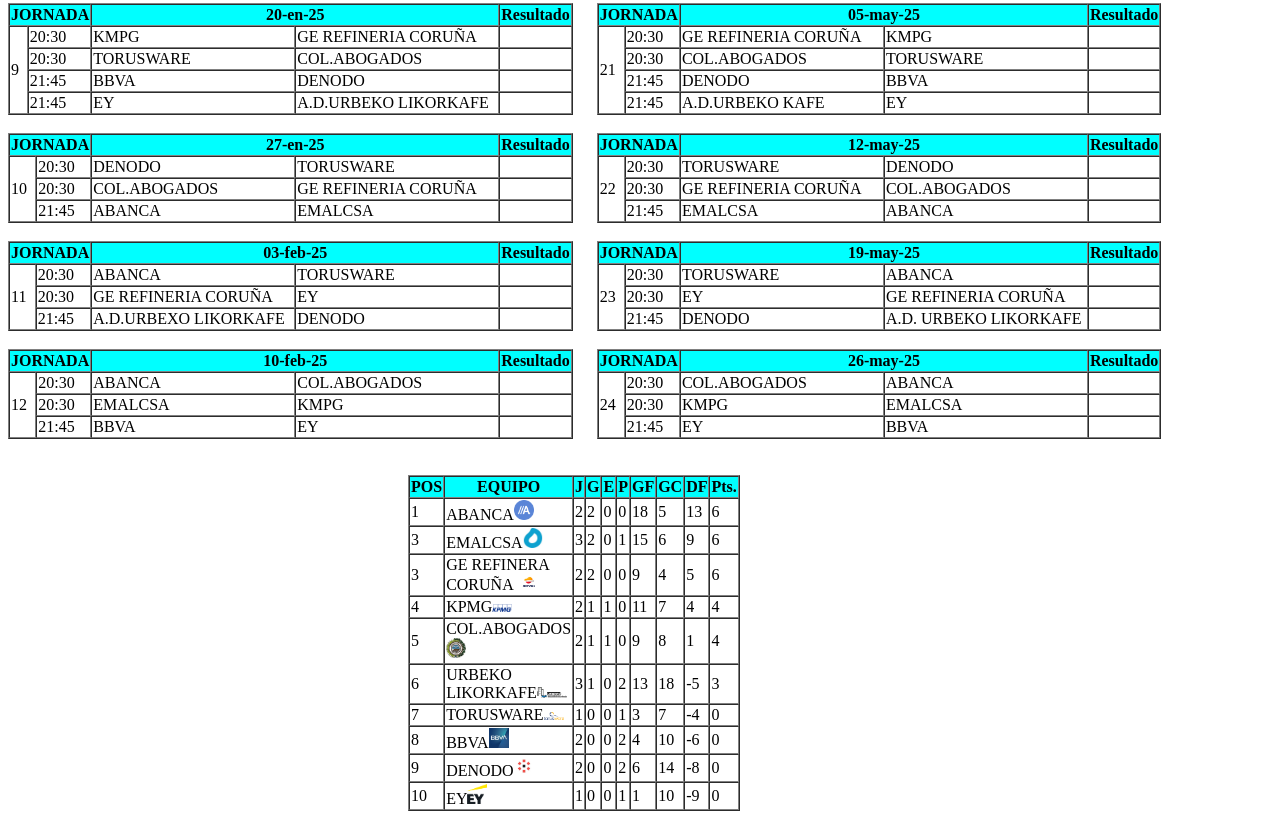
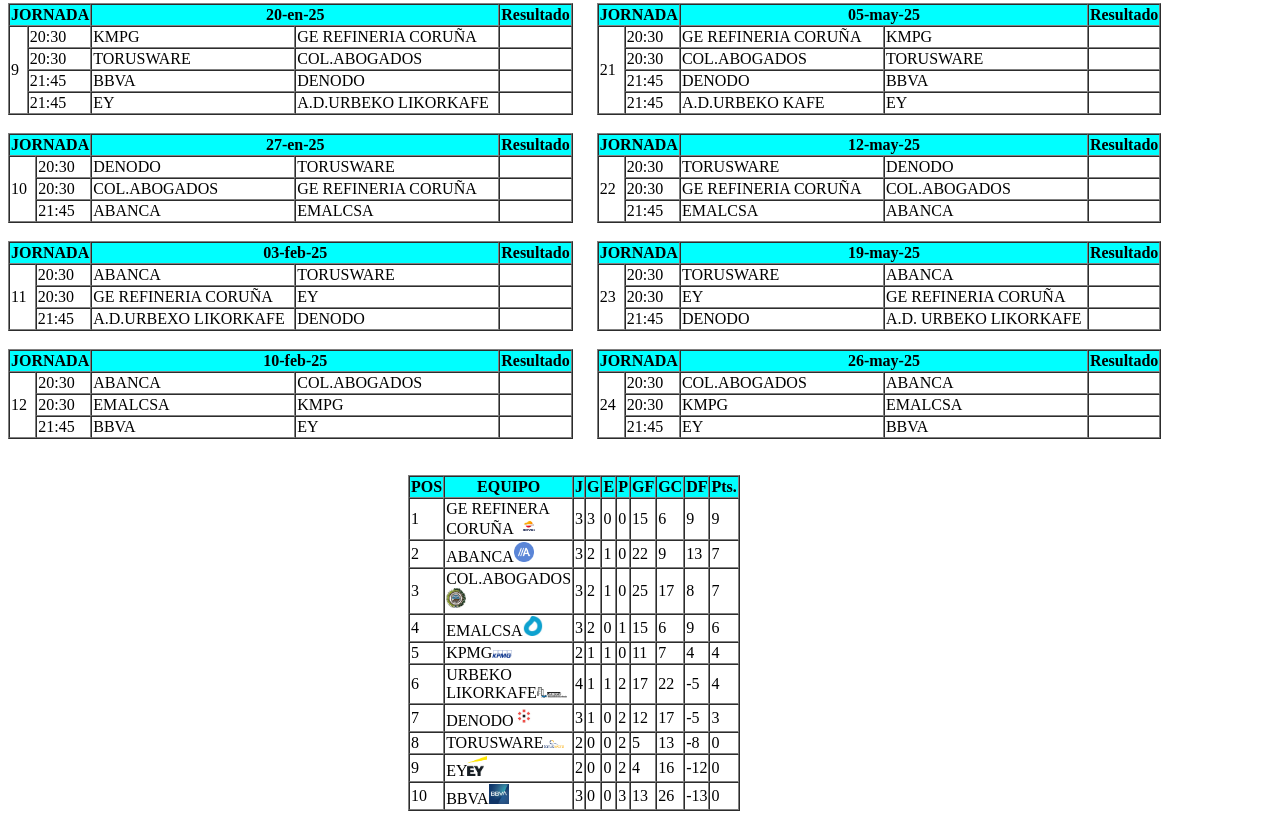
Before and after one commit to adrianbaldonedo/f7_empresas, a plain HTML site: page index.html in a window 1280 px wide. Shown: the part 1067-1886 px from the top of the page. Drawn offline with Linux system fonts and the light colour scheme.

Commit message:
"resultados j4"

```diff
--- a/index.html
+++ b/index.html
@@ -139,25 +139,25 @@
                 <td>20:30</td>
                 <td>GE REFINERIA CORUÑA</td>
                 <td>TORUSWARE</td>
-                <td></td>
+                <td>6-2</td>
             </tr>
             <tr>
                 <td>20:30</td>
-                <td>EMALCSA</td>
-                <td>COL.ABOGADOS</td>
-                <td></td>
+                <td>DENODO</td>
+                <td>EY</td>
+                <td>6-3</td>
             </tr>
             <tr>
                 <td>21:45</td>
-                <td>KPMG</td>
-                <td>DENODO</td>
-                <td></td>
+                <td>COL.ABOGADOS</td>
+                <td>BBVA</td>
+                <td>16-9</td>
             </tr>
             <tr>
                 <td>21:45</td>
                 <td>ABANCA</td>
                 <td>A.D.URBEKO LIKORKAFE</td>
-                <td></td>
+                <td>4-4</td>
             </tr>
         </table>
         <br>
@@ -809,18 +809,42 @@
         </tr>
         <tr>
             <td>1</td>
-            <td>ABANCA<img src="abanca.png" width="20px"></td>
-            <td>2</td>
-            <td>2</td>
+            <td>GE REFINERA CORUÑA<img src="repsol.jpg" width="30px"></td>
+            <td>3</td>
+            <td>3</td>
             <td>0</td>
             <td>0</td>
-            <td>18</td>
-            <td>5</td>
+            <td>15</td>
+            <td>6</td>
+            <td>9</td>
+            <td>9</td>
+        </tr>
+        <tr>
+            <td>2</td>
+            <td>ABANCA<img src="abanca.png" width="20px"></td>
+            <td>3</td>
+            <td>2</td>
+            <td>1</td>
+            <td>0</td>
+            <td>22</td>
+            <td>9</td>
             <td>13</td>
-            <td>6</td>
+            <td>7</td>
         </tr>
         <tr>
             <td>3</td>
+            <td>COL.ABOGADOS<img src="abogados.jpg"width="20px"></td>
+            <td>3</td>
+            <td>2</td>
+            <td>1</td>
+            <td>0</td>
+            <td>25</td>
+            <td>17</td>
+            <td>8</td>
+            <td>7</td>
+        </tr>
+        <tr>
+            <td>4</td>
             <td>EMALCSA<img src="emalcsa.jpg" width="20px"></td>
             <td>3</td>
             <td>2</td>
@@ -832,19 +856,7 @@
             <td>6</td>
         </tr>
         <tr>
-            <td>3</td>
-            <td>GE REFINERA CORUÑA<img src="repsol.jpg" width="30px"></td>
-            <td>2</td>
-            <td>2</td>
-            <td>0</td>
-            <td>0</td>
-            <td>9</td>
-            <td>4</td>
             <td>5</td>
-            <td>6</td>
-        </tr>
-        <tr>
-            <td>4</td>
             <td>KPMG<img src="KPMG.png" width="20px"></td>
             <td>2</td>
             <td>1</td>
@@ -856,75 +868,63 @@
             <td>4</td>
         </tr>
         <tr>
-            <td>5</td>
-            <td>COL.ABOGADOS<img src="abogados.jpg"width="20px"></td>
-            <td>2</td>
+            <td>6</td>
+            <td>URBEKO LIKORKAFE<img src="urbeko.png" width="30px"></td>
+            <td>4</td>
             <td>1</td>
             <td>1</td>
-            <td>0</td>
-            <td>9</td>
-            <td>8</td>
-            <td>1</td>
+            <td>2</td>
+            <td>17</td>
+            <td>22</td>
+            <td>-5</td>
             <td>4</td>
         </tr>
         <tr>
-            <td>6</td>
-            <td>URBEKO LIKORKAFE<img src="urbeko.png" width="30px"></td>
+            <td>7</td>
+            <td>DENODO<img src="denodo.jpg"width="20px"></td>
             <td>3</td>
             <td>1</td>
             <td>0</td>
             <td>2</td>
-            <td>13</td>
-            <td>18</td>
+            <td>12</td>
+            <td>17</td>
             <td>-5</td>
             <td>3</td>
         </tr>
         <tr>
-            <td>7</td>
+            <td>8</td>
             <td>TORUSWARE<img src="torus_web.png" width="20px"></td>
-            <td>1</td>
+            <td>2</td>
             <td>0</td>
             <td>0</td>
-            <td>1</td>
-            <td>3</td>
-            <td>7</td>
-            <td>-4</td>
+            <td>2</td>
+            <td>5</td>
+            <td>13</td>
+            <td>-8</td>
             <td>0</td>
         </tr>
         <tr>
-            <td>8</td>
-            <td>BBVA<img src="bbva.jpg" width="20px"></td>
+            <td>9</td>
+            <td>EY<img src="ey.png"width="20px"></td>
             <td>2</td>
             <td>0</td>
             <td>0</td>
             <td>2</td>
             <td>4</td>
-            <td>10</td>
-            <td>-6</td>
-            <td>0</td>
-        </tr>
-        <tr>
-            <td>9</td>
-            <td>DENODO<img src="denodo.jpg"width="20px"></td>
-            <td>2</td>
-            <td>0</td>
-            <td>0</td>
-            <td>2</td>
-            <td>6</td>
-            <td>14</td>
-            <td>-8</td>
+            <td>16</td>
+            <td>-12</td>
             <td>0</td>
         </tr>
         <tr>
             <td>10</td>
-            <td>EY<img src="ey.png"width="20px"></td>
-            <td>1</td>
+            <td>BBVA<img src="bbva.jpg" width="20px"></td>
+            <td>3</td>
             <td>0</td>
             <td>0</td>
-            <td>1</td>
-            <td>1</td>
-            <td>10</td>
-            <td>-9</td>
+            <td>3</td>
+            <td>13</td>
+            <td>26</td>
+            <td>-13</td>
             <td>0</td>
         </tr>
     </div>
```
